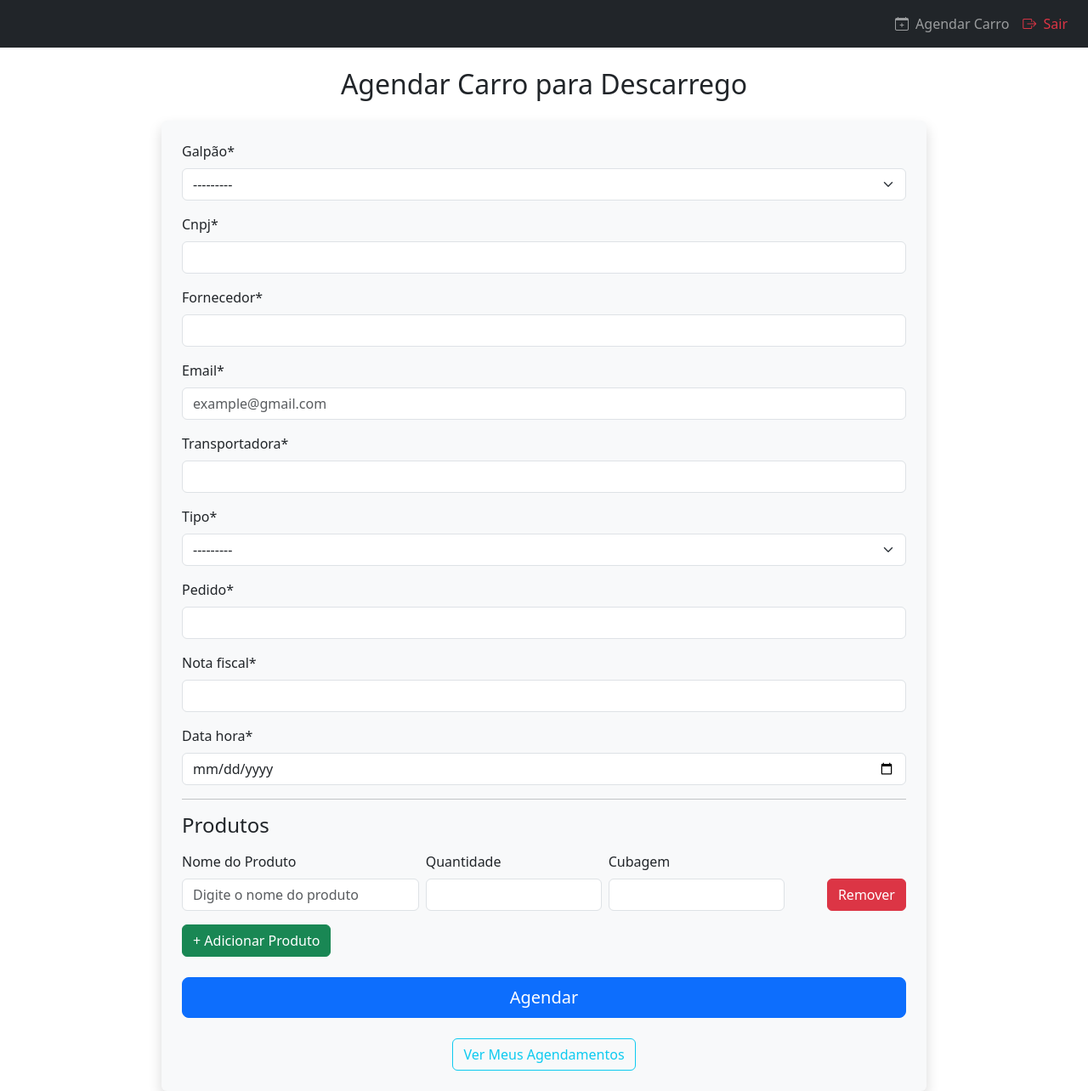
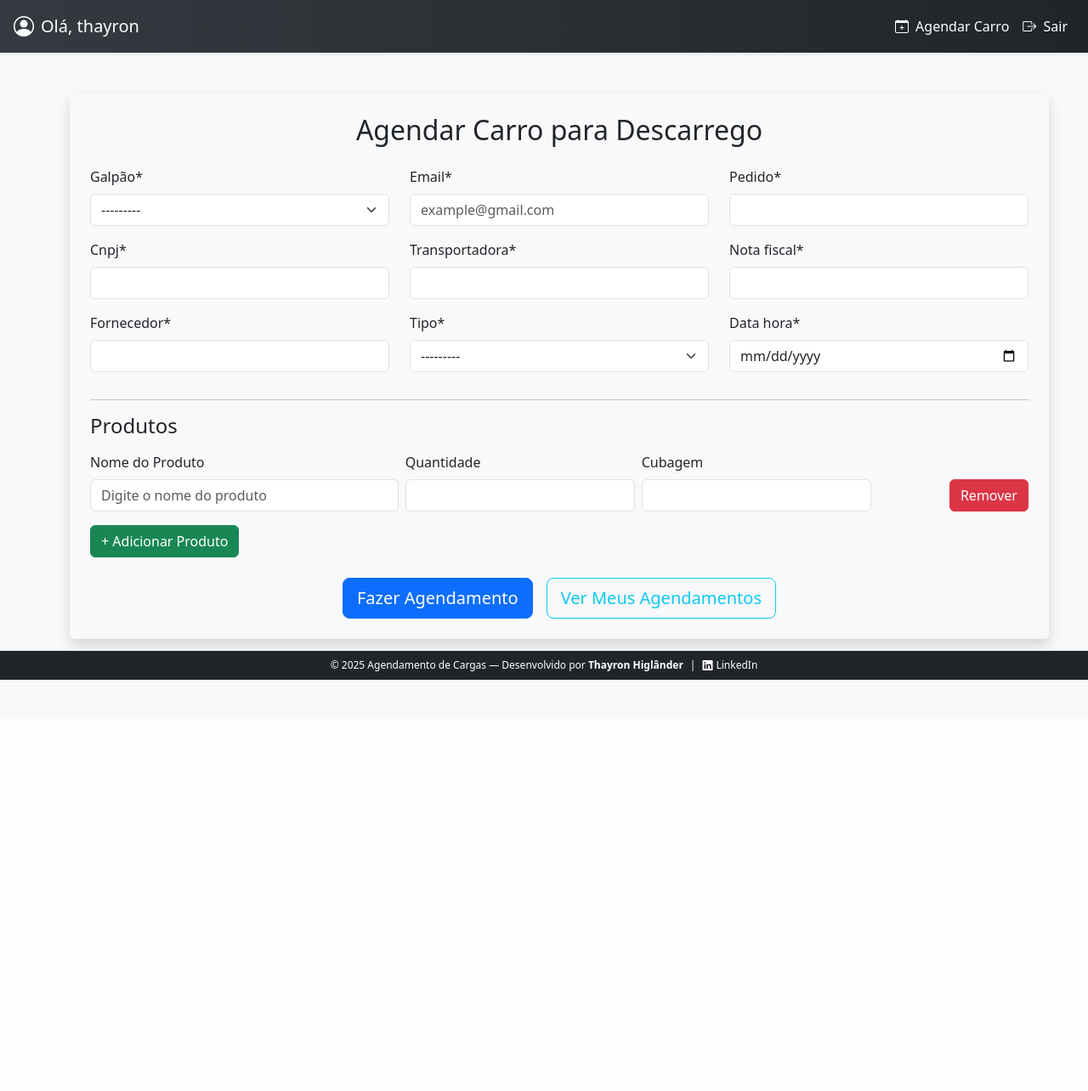
Before and after one commit to devthayron/agendamento, a Django app: page / in a window 1280 px wide. Shown: the whole page at 85% size. After the commit the page ends 800 px from the top, so only its background shows below. Run offline with Django 5.2, Linux system fonts and the light colour scheme; a user stored in the database is signed in; some libraries are stand-ins or nearby versions.

Commit message:
melhoando a base.html

```diff
--- a/templates/agendamento/agendamento_criar.html
+++ b/templates/agendamento/agendamento_criar.html
@@ -4,9 +4,9 @@
 {% block title %}Agendamento{% endblock %}
 
 {% block content %}
-<h2 class="text-center mb-4">Agendar Carro para Descarrego</h2>
 
 <div class="form-container shadow p-4 bg-light rounded">
+    <h2 class="text-center mb-4">Agendar Carro para Descarrego</h2>
     {% if mensagem_erro %}
     <div class="alert alert-warning d-flex justify-content-between align-items-center" role="alert">
         <div>
@@ -35,7 +35,24 @@
 
     <form method="post">
         {% csrf_token %}
-        {{ form|crispy }}
+        <div class="row">
+            <div class="col-md-4">
+                {{ form.galpao|as_crispy_field }}
+                {{ form.cnpj|as_crispy_field }}
+                {{ form.fornecedor|as_crispy_field }}
+            </div>
+            <div class="col-md-4">
+                {{ form.email|as_crispy_field }}
+                {{ form.transportadora|as_crispy_field }}
+                {{ form.tipo_carro|as_crispy_field }}
+            </div>
+            <div class="col-md-4">
+                {{ form.pedido|as_crispy_field }}
+                {{ form.nota_fiscal|as_crispy_field }}
+                {{ form.data_hora|as_crispy_field }}
+            </div>
+            </div>
+
 
         <hr>
         <h4 class="mb-3">Produtos</h4>
@@ -63,19 +80,16 @@
             <button type="button" class="btn btn-success" onclick="adicionarProduto()">+ Adicionar Produto</button>
         </div>
 
-        <div class="d-grid">
-            <button class="btn btn-primary btn-lg" type="submit">Agendar</button>
-        </div>
-    </form>
+       <div class="d-flex justify-content-center gap-3 mt-3 flex-wrap">
+    <button class="btn btn-primary btn-lg" type="submit">Fazer Agendamento</button>
 
-    <div class="text-center mt-4">
-        {% if user.is_gerente %}
-            <a href="{% url 'painel_gerente' %}" class="btn btn-outline-info">Ver Todos os Agendamentos</a>
-        {% else %}
-            <a href="{% url 'painel_user' %}" class="btn btn-outline-info">Ver Meus Agendamentos</a>
-        {% endif %}
-    </div>
+    {% if user.is_gerente %}
+        <a href="{% url 'painel_gerente' %}" class="btn btn-outline-info btn-lg">Ver Todos os Agendamentos</a>
+    {% else %}
+        <a href="{% url 'painel_user' %}" class="btn btn-outline-info btn-lg">Ver Meus Agendamentos</a>
+    {% endif %}
 </div>
+
 
 <script>
     let index = 1;
@@ -154,8 +168,12 @@
 
 <style>
     .form-container {
-        max-width: 900px;
+        max-width: 1200px;  /* maior que 900px */
+        width: 90vw;        /* ocupa 90% da largura da viewport */
         margin: 0 auto;
+        padding-left: 1rem;
+        padding-right: 1rem;
     }
 </style>
+
 {% endblock %}
--- a/templates/base.html
+++ b/templates/base.html
@@ -4,14 +4,72 @@
 <head>
     <meta charset="UTF-8">
     <title>{% block title %}Agendamento de Cargas{% endblock %}</title>
+    <meta name="viewport" content="width=device-width, initial-scale=1">
+
+    <!-- Bootstrap & Icons -->
     <link rel="stylesheet" href="https://cdn.jsdelivr.net/npm/bootstrap@5.3.0/dist/css/bootstrap.min.css">
     <link rel="stylesheet" href="https://cdn.jsdelivr.net/npm/bootstrap-icons@1.10.5/font/bootstrap-icons.css">
+
+    <!-- Estilo customizado -->
+    <style>
+        body {
+            padding-bottom: 70px;
+            background-color: #f8f9fa;
+        }
+        .navbar {
+            background: linear-gradient(to right, #343a40, #212529);
+        }
+        .navbar-brand, .nav-link, .navbar-text {
+            font-weight: 500;
+            color: #ffffff !important;
+        }
+        .navbar-nav .nav-link:hover {
+            color: #adb5bd !important;
+        }
+        footer {
+            background-color: #212529;
+            font-size: 0.75rem;
+            color: #f8f9fa;
+        }
+        footer a {
+            color: #f8f9fa;
+            text-decoration: none;
+        }
+        footer a:hover {
+            text-decoration: underline;
+        }
+
+    </style>
 </head>
 <body>
-<nav class="navbar navbar-expand-lg navbar-dark bg-dark px-3">
-    <div class="collapse navbar-collapse">
-        <ul class="navbar-nav ms-auto">
+
+<nav class="navbar navbar-expand-lg shadow-sm">
+    <div class="container-fluid px-3">
+        <!-- Aqui na brand fica só o ícone (ou pode por o logo, se quiser) -->
+        <a class="navbar-brand d-flex align-items-center" href="#">
+            <i class="bi bi-person-circle me-2 fs-4"></i>
             {% if user.is_authenticated %}
+                <span class="d-none d-lg-inline">Olá, {{ request.user }}</span>
+            {% else %}
+                <span class="d-none d-lg-inline">Bem-vindo</span>
+            {% endif %}
+        </a>
+
+        <button class="navbar-toggler" type="button" data-bs-toggle="collapse" data-bs-target="#navbarNav"
+            aria-controls="navbarNav" aria-expanded="false" aria-label="Toggle navigation">
+            <span class="navbar-toggler-icon"></span>
+        </button>
+
+        <div class="collapse navbar-collapse" id="navbarNav">
+            <ul class="navbar-nav ms-auto align-items-center">
+                {% if user.is_authenticated %}
+                    <li class="nav-item d-lg-none mb-2">
+                        <!-- Exibe Olá usuário no menu colapsado (mobile) -->
+                        <span class="nav-link text-white">
+                            <i class="bi bi-person-circle me-1"></i> Olá, {{ request.user }}
+                        </span>
+                    </li>
+
                     <li class="nav-item">
                         <a class="nav-link" href="{% url 'agendamento_criar' %}">
                             <i class="bi bi-calendar-plus me-1"></i> Agendar Carro
@@ -30,7 +88,7 @@
                         </li>
                         <li class="nav-item">
                             <a class="nav-link" href="{% url 'listar_usuarios' %}">
-                            <i class="bi bi-people-fill me-1"></i> Gerenciar Usuários
+                                <i class="bi bi-people-fill me-1"></i> Usuários
                             </a>
                         </li>
                     {% endif %}
@@ -41,21 +99,38 @@
                     </li>
                 {% else %}
                     <li class="nav-item">
-                    <span class="navbar-text text-white">
-                        <i class="bi bi-calendar-event me-1"></i> Agendamento
-                    </span>
+                        <a class="nav-link" href="{% url 'login' %}">
+                            <i class="bi bi-box-arrow-in-right me-1"></i> Entrar
+                        </a>
                     </li>
                 {% endif %}
             </ul>
         </div>
+    </div>
 </nav>
 
 <script src="https://cdn.jsdelivr.net/npm/chart.js"></script>
-<div class="container mt-4">
+
+<!-- Conteúdo principal -->
+<main class="container pt-5 pb-4">
     {% block content %}
     {% endblock %}
+</main>
+
+<!-- Footer -->
+<footer class="fixed-bottom py-2 bg-dark text-white">
+    <div class="container d-flex justify-content-center align-items-center gap-2 flex-wrap">
+        <span>© 2025 Agendamento de Cargas — Desenvolvido por <strong>Thayron Higlânder</strong></span>
+        <span class="text-white">|</span>
+        <a href="https://www.linkedin.com/in/thayron-higlander" target="_blank" class="text-white text-decoration-none d-flex align-items-center">
+            <i class="bi bi-linkedin me-1"></i> LinkedIn
+        </a>
     </div>
+</footer>
 
+
+<!-- Scripts -->
 <script src="https://cdn.jsdelivr.net/npm/bootstrap@5.3.0/dist/js/bootstrap.bundle.min.js"></script>
+
 </body>
 </html>
```
Also changed, not shown: db.sqlite3. Lines whose indentation alone changed are shown as unchanged.
